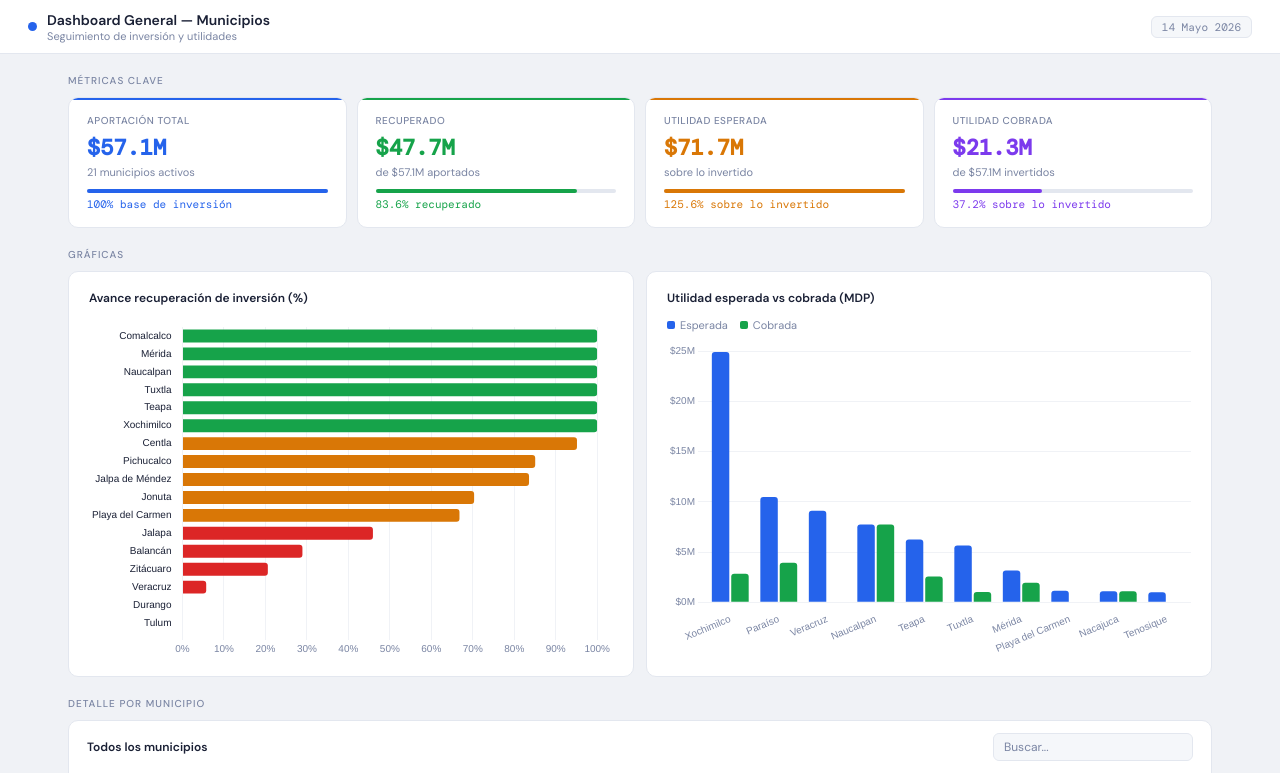
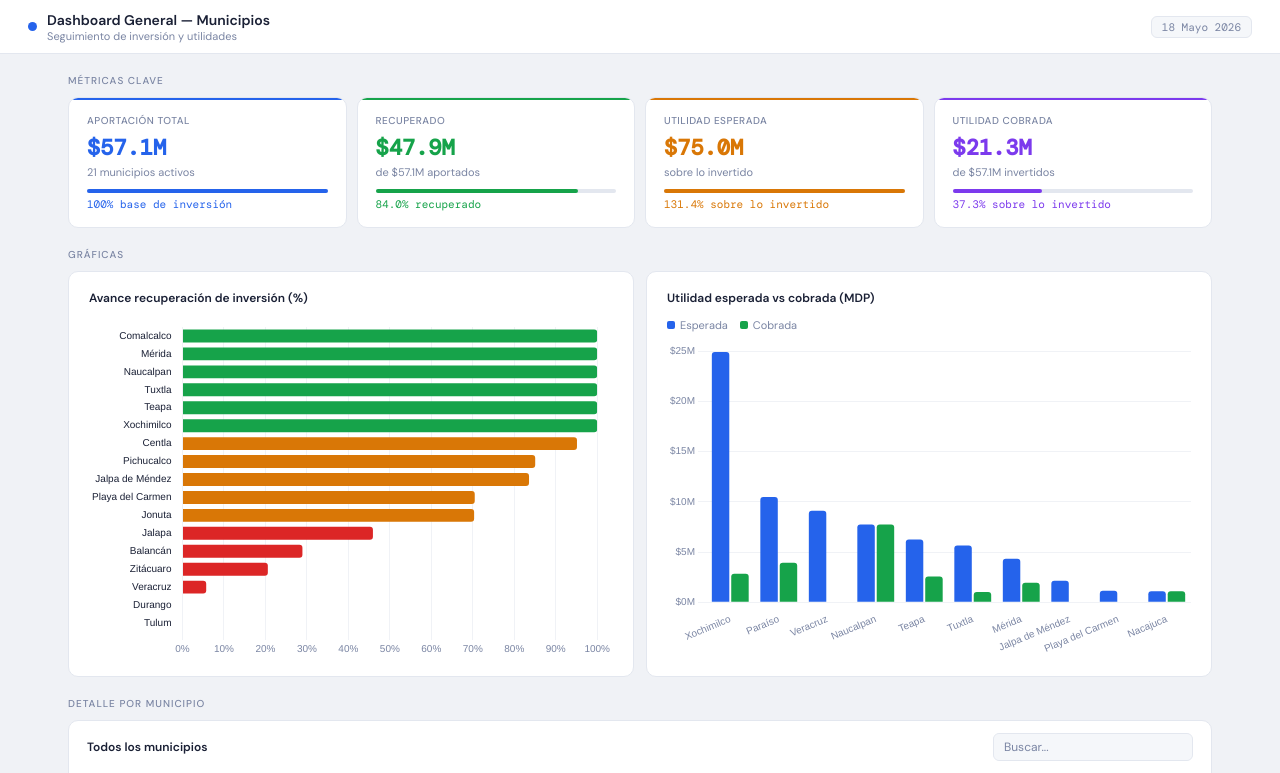
Before and after one commit to laurisvla-ux/tablero, a plain HTML site: page dashboard.html in a window 1280 px wide. Shown: the top 773 px of the page. Drawn offline with nearby package versions, Linux system fonts and the light colour scheme.

Commit message:
Add files via upload

```diff
--- a/dashboard.html
+++ b/dashboard.html
@@ -84,7 +84,7 @@
       <div class="t-sub">Seguimiento de inversión y utilidades</div>
     </div>
   </div>
-  <div class="badge">14 Mayo 2026</div>
+  <div class="badge">18 Mayo 2026</div>
 </div>
 
 <div class="main">
@@ -100,24 +100,24 @@
     </div>
     <div class="mc gr">
       <div class="mc-lbl">Recuperado</div>
-      <div class="mc-val gr">$47.7M</div>
+      <div class="mc-val gr">$47.9M</div>
       <div class="mc-sub">de $57.1M aportados</div>
-      <div class="mc-bar-bg"><div class="mc-bar-fill" style="width:83.6%;background:var(--green);"></div></div>
-      <div class="mc-pct" style="color:var(--green);">83.6% recuperado</div>
+      <div class="mc-bar-bg"><div class="mc-bar-fill" style="width:84.0%;background:var(--green);"></div></div>
+      <div class="mc-pct" style="color:var(--green);">84.0% recuperado</div>
     </div>
     <div class="mc am">
       <div class="mc-lbl">Utilidad esperada</div>
-      <div class="mc-val am">$71.7M</div>
+      <div class="mc-val am">$75.0M</div>
       <div class="mc-sub">sobre lo invertido</div>
       <div class="mc-bar-bg"><div class="mc-bar-fill" style="width:100%;background:var(--amber);"></div></div>
-      <div class="mc-pct" style="color:var(--amber);">125.6% sobre lo invertido</div>
+      <div class="mc-pct" style="color:var(--amber);">131.4% sobre lo invertido</div>
     </div>
     <div class="mc pu">
       <div class="mc-lbl">Utilidad cobrada</div>
       <div class="mc-val pu">$21.3M</div>
       <div class="mc-sub">de $57.1M invertidos</div>
-      <div class="mc-bar-bg"><div class="mc-bar-fill" style="width:37.2%;background:var(--purple);"></div></div>
-      <div class="mc-pct" style="color:var(--purple);">37.2% sobre lo invertido</div>
+      <div class="mc-bar-bg"><div class="mc-bar-fill" style="width:37.3%;background:var(--purple);"></div></div>
+      <div class="mc-pct" style="color:var(--purple);">37.3% sobre lo invertido</div>
     </div>
   </div>
 
@@ -166,31 +166,31 @@
 
 </div>
 
-<div class="footer">Corte: 14 de mayo de 2026 · Hoja GENERAL del informe mensual</div>
+<div class="footer">Corte: 18 de mayo de 2026 · Hoja GENERAL del informe mensual</div>
 
 <script>
 const DATA = [
-  { m:'Balancán',         ap:1000000,   rec:289151.78,    avI:28.92, stI:'Parcial',       ue:0,            uc:0,          avU:0     },
-  { m:'Centla',           ap:3000000,   rec:2853739.74,   avI:95.12, stI:'Parcial',       ue:778739.74,    uc:0,          avU:0     },
-  { m:'Comalcalco',       ap:53000,     rec:169907.38,    avI:100,   stI:'Recuperado',    ue:116907.38,    uc:116907.38,  avU:100   },
-  { m:'Durango',          ap:5000000,   rec:0,            avI:0,     stI:'Sin recuperar', ue:0,            uc:0,          avU:0     },
-  { m:'Ensenada',         ap:0,         rec:0,            avI:0,     stI:'Sin inversión', ue:0,            uc:0,          avU:0     },
-  { m:'Jalapa',           ap:900000,    rec:413263.04,    avI:45.92, stI:'Parcial',       ue:0,            uc:0,          avU:0     },
-  { m:'Jalpa de Méndez',  ap:1500000,   rec:1253431.45,   avI:83.56, stI:'Parcial',       ue:0,            uc:0,          avU:0     },
-  { m:'Jonuta',           ap:1575000,   rec:1107468.35,   avI:70.32, stI:'Parcial',       ue:0,            uc:0,          avU:0     },
-  { m:'Mérida',           ap:2000000,   rec:3947686.56,   avI:100,   stI:'Recuperado',    ue:3163217.46,   uc:1947686.56, avU:61.57 },
-  { m:'Nacajuca',         ap:0,         rec:0,            avI:0,     stI:'Sin inversión', ue:1095045.03,   uc:1095045.03, avU:100   },
-  { m:'Naucalpan',        ap:3000000,   rec:10742197.02,  avI:100,   stI:'Recuperado',    ue:7742196.02,   uc:7742196.02, avU:100   },
-  { m:'Paraíso',          ap:0,         rec:0,            avI:0,     stI:'Sin inversión', ue:10468440.50,  uc:3937679.35, avU:37.61 },
-  { m:'Pichucalco',       ap:3000000,   rec:2551558.75,   avI:85.05, stI:'Parcial',       ue:253295.63,    uc:0,          avU:0     },
-  { m:'Playa del Carmen', ap:6000000,   rec:4007230.24,   avI:66.79, stI:'Parcial',       ue:1153738.25,   uc:0,          avU:0     },
-  { m:'Tuxtla',           ap:3500000,   rec:4536746.55,   avI:100,   stI:'Recuperado',    ue:5657491.72,   uc:1036746.55, avU:18.33 },
-  { m:'Teapa',            ap:5240000,   rec:7799751.67,   avI:100,   stI:'Recuperado',    ue:6257011.08,   uc:2559751.67, avU:40.91 },
-  { m:'Tenosique',        ap:0,         rec:0,            avI:0,     stI:'Sin inversión', ue:1007875.31,   uc:0,          avU:0     },
-  { m:'Tulum',            ap:1500000,   rec:0,            avI:0,     stI:'Sin recuperar', ue:0,            uc:0,          avU:0     },
-  { m:'Xochimilco',       ap:4000000,   rec:6846881.55,   avI:100,   stI:'Recuperado',    ue:24903411.88,  uc:2846881.55, avU:11.43 },
-  { m:'Veracruz',         ap:13790000,  rec:788389.67,    avI:5.72,  stI:'Parcial',       ue:9098728.07,   uc:0,          avU:0     },
-  { m:'Zitácuaro',        ap:2000000,   rec:411623.56,    avI:20.58, stI:'Parcial',       ue:0,            uc:0,          avU:0     },
+  { m:'Balancán',         ap:1000000,   rec:289151.78,   avI:28.92, stI:'Parcial',       ue:0,            uc:0,          avU:0     },
+  { m:'Centla',           ap:3000000,   rec:2853739.74,  avI:95.12, stI:'Parcial',       ue:778739.74,    uc:0,          avU:0     },
+  { m:'Comalcalco',       ap:53000,     rec:169907.38,   avI:100,   stI:'Recuperado',    ue:116907.38,    uc:116907.38,  avU:100   },
+  { m:'Durango',          ap:5000000,   rec:0,           avI:0,     stI:'Sin recuperar', ue:0,            uc:0,          avU:0     },
+  { m:'Ensenada',         ap:0,         rec:0,           avI:0,     stI:'Sin inversión', ue:0,            uc:0,          avU:0     },
+  { m:'Jalapa',           ap:900000,    rec:413263.04,   avI:45.92, stI:'Parcial',       ue:0,            uc:0,          avU:0     },
+  { m:'Jalpa de Méndez',  ap:1500000,   rec:1253431.45,  avI:83.56, stI:'Parcial',       ue:2153431.45,   uc:0,          avU:0     },
+  { m:'Jonuta',           ap:1575000,   rec:1107468.35,  avI:70.32, stI:'Parcial',       ue:0,            uc:0,          avU:0     },
+  { m:'Mérida',           ap:2000000,   rec:3947686.56,  avI:100,   stI:'Recuperado',    ue:4336239.64,   uc:1947686.56, avU:44.92 },
+  { m:'Nacajuca',         ap:0,         rec:0,           avI:0,     stI:'Sin inversión', ue:1095045.03,   uc:1095045.03, avU:100   },
+  { m:'Naucalpan',        ap:3000000,   rec:10742197.02, avI:100,   stI:'Recuperado',    ue:7742196.02,   uc:7742196.02, avU:100   },
+  { m:'Paraíso',          ap:0,         rec:0,           avI:0,     stI:'Sin inversión', ue:10468440.50,  uc:3937679.35, avU:37.61 },
+  { m:'Pichucalco',       ap:3000000,   rec:2551558.75,  avI:85.05, stI:'Parcial',       ue:253295.63,    uc:0,          avU:0     },
+  { m:'Playa del Carmen', ap:6000000,   rec:4228265.44,  avI:70.47, stI:'Parcial',       ue:1153738.25,   uc:0,          avU:0     },
+  { m:'Tuxtla',           ap:3500000,   rec:4536746.55,  avI:100,   stI:'Recuperado',    ue:5657491.72,   uc:1036746.55, avU:18.33 },
+  { m:'Teapa',            ap:5240000,   rec:7799751.67,  avI:100,   stI:'Recuperado',    ue:6257011.08,   uc:2559751.67, avU:40.91 },
+  { m:'Tenosique',        ap:0,         rec:0,           avI:0,     stI:'Sin inversión', ue:1007875.31,   uc:0,          avU:0     },
+  { m:'Tulum',            ap:1500000,   rec:0,           avI:0,     stI:'Sin recuperar', ue:0,            uc:0,          avU:0     },
+  { m:'Xochimilco',       ap:4000000,   rec:6846881.55,  avI:100,   stI:'Recuperado',    ue:24903411.88,  uc:2846881.55, avU:11.43 },
+  { m:'Veracruz',         ap:13790000,  rec:788389.67,   avI:5.72,  stI:'Parcial',       ue:9098728.07,   uc:0,          avU:0     },
+  { m:'Zitácuaro',        ap:2000000,   rec:411623.56,   avI:20.58, stI:'Parcial',       ue:0,            uc:0,          avU:0     },
 ];
 
 let filter='todos';
```
